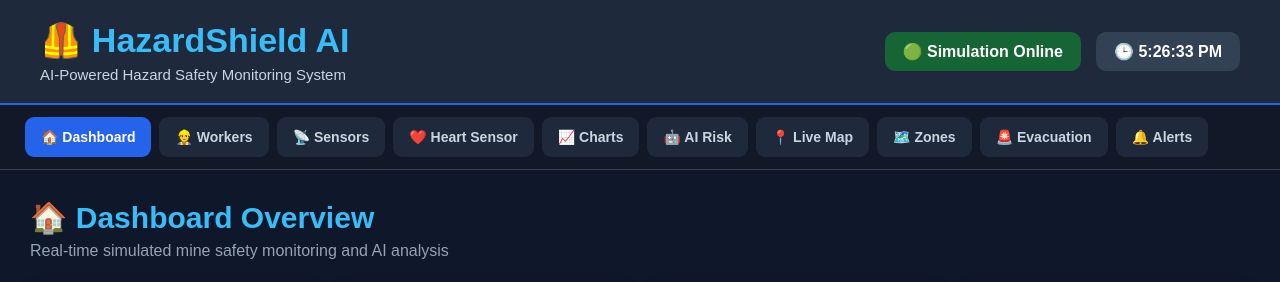
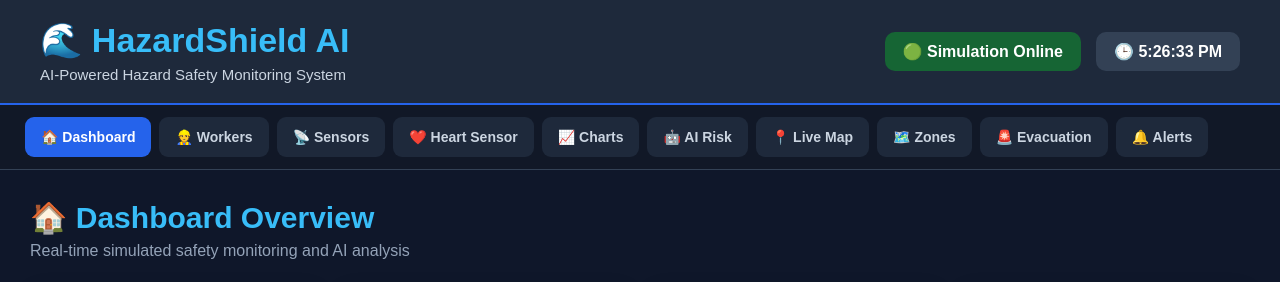
Before and after one commit to lokeshdewarari-glitch/hatzardsheild, a website: page index.html in a window 1280 px wide. Shown: the top 282 px of the page. Drawn offline with nearby package versions, Linux system fonts and the light colour scheme.

Commit message:
Update index.html

```diff
--- a/index.html
+++ b/index.html
@@ -17,7 +17,7 @@
 <header>
 
     <div class="logo">
-        <h1>🦺 HazardShield AI</h1>
+        <h1> 🌊 HazardShield AI</h1>
         <p>AI-Powered Hazard Safety Monitoring System</p>
     </div>
 
@@ -93,9 +93,8 @@
         <h2>🏠 Dashboard Overview</h2>
 
         <p>
-            Real-time simulated mine safety monitoring and AI analysis
+            Real-time simulated safety monitoring and AI analysis
         </p>
-
     </div>
 
 
```
